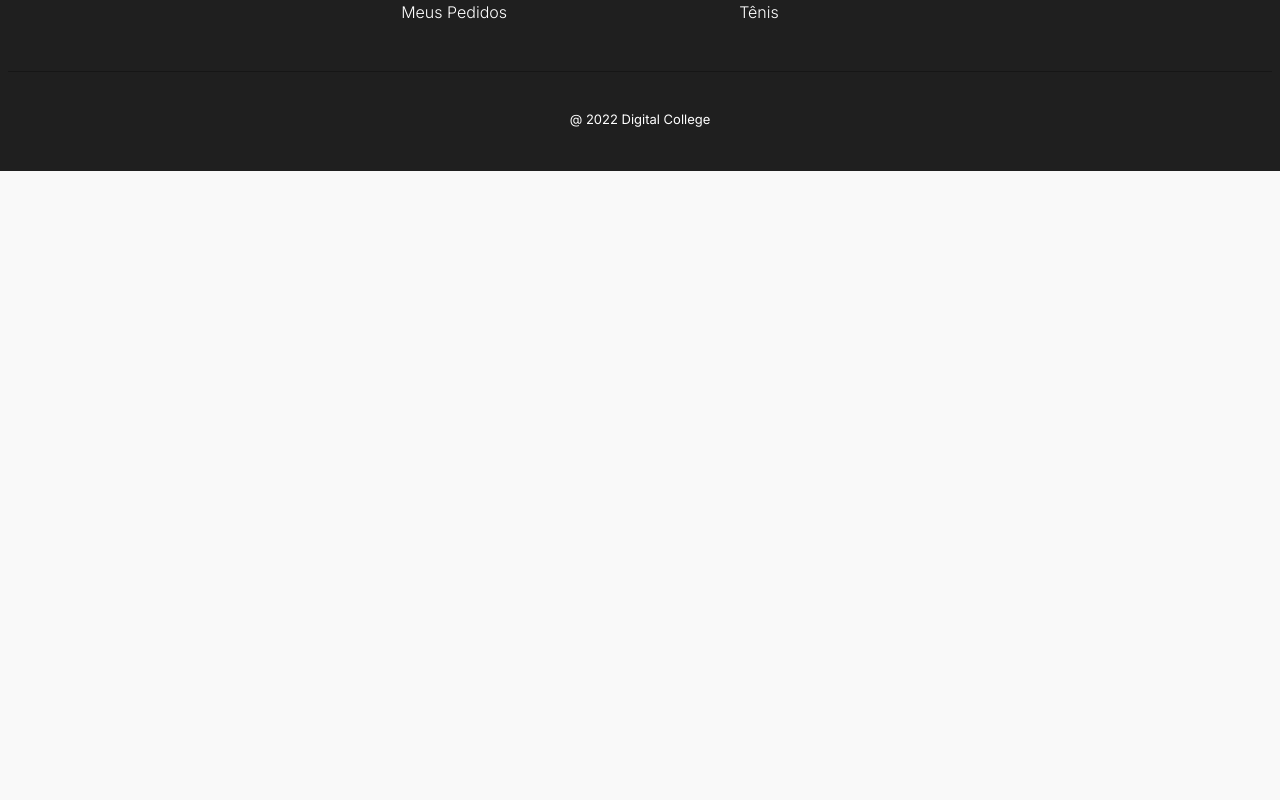
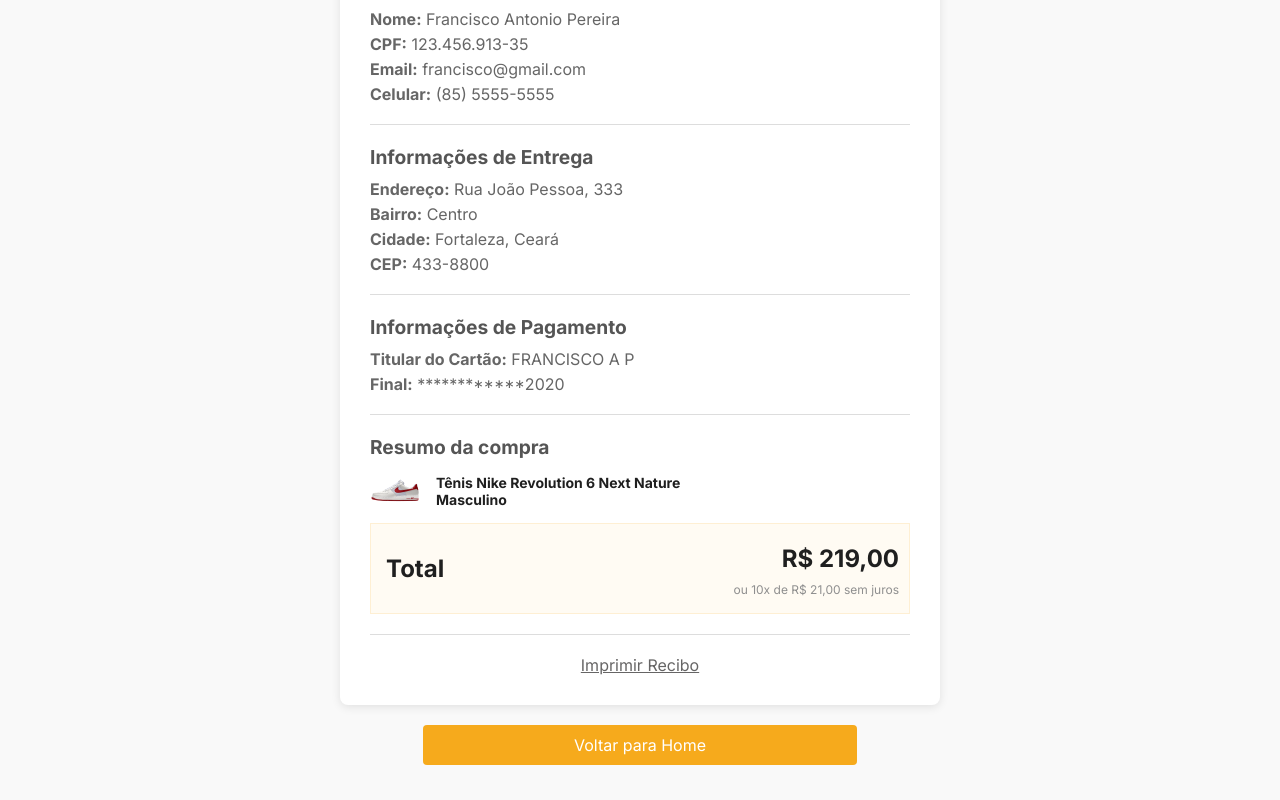
Before and after one commit to daviiisousa/Drip-store, a React (Vite) app: page /comprarFinalizada in a window 1280 px wide. Shown: the part 460-1260 px from the top of the page. Before the commit the page ends 800 px from the top, so only its background shows below. Built offline with nearby package versions, Linux system fonts and the light colour scheme; no server answers.

Commit message:
pagina finalizada

```diff
--- a/src/Pages/ComprarFinalizada/ComprarFinalizada.css
+++ b/src/Pages/ComprarFinalizada/ComprarFinalizada.css
@@ -0,0 +1,165 @@
+body {
+    background-color: #f9f9f9d7;
+    margin: 0;
+    padding: 0;
+  }
+
+  .receipt-container {
+    display: flex;
+    flex-direction: column;
+    justify-content: center;
+    align-items: center;
+    padding: 50px 20px;
+    min-height: calc(100vh - 160px);
+    box-sizing: border-box;
+  }
+
+
+  .receipt-card {
+    background: #fff;
+    border-radius: 8px;
+    box-shadow: 0 2px 10px rgba(0, 0, 0, 0.1);
+    padding: 30px;
+    width: 600px;
+    max-width: 90%;
+    margin: 0;
+  }
+
+
+  .top {
+    text-align: center;
+    margin-bottom: 20px;
+  }
+
+  .top h2 {
+    font-size: 1.6rem;
+    color: #333;
+  }
+
+  .emoji {
+    font-size: 2rem;
+  }
+
+  .section {
+    margin-bottom: 20px;
+  }
+
+  .section h3 {
+    font-size: 1.2rem;
+    color: #555;
+    margin-bottom: 10px;
+  }
+
+  .section p {
+    margin: 5px 0;
+    color: #666;
+  }
+
+  hr {
+    border: none;
+    border-top: 1px solid #ddd;
+    margin: 20px 0;
+  }
+
+  .product {
+    display: flex;
+    align-items: center;
+    gap: 15px;
+    color: #1F1F1F;
+    font-size: 14px;
+    font-weight: 700;
+  }
+
+  .product p {
+    color: #1F1F1F;
+
+  }
+
+  .product img {
+    width: auto;
+    height: auto;
+    object-fit: cover;
+    border-radius: 4px;
+  }
+
+  .total {
+    display: flex;
+    justify-content: space-between;
+    align-items: center;
+    padding: 10px 0;
+    background-color: #F6AA1C0D;
+    margin-top: 10px;
+    border: solid 1px #F6AA1C26;
+  }
+
+  .total h3 {
+    font-size: 24px;
+    margin: 5px 0;
+    align-items: left;
+    justify-content: right;
+    font-weight: bold;
+    padding: 15px;
+    color: #1F1F1F;
+
+  }
+
+  .total-price {
+    padding-right: 10px;
+  }
+
+  .total-price p {
+    font-weight: bold;
+    color: #1F1F1F;
+  }
+
+  .total small {
+    font-size: 12px;
+    color: #8F8F8F;
+    gap: 20px;
+  }
+
+  .total-number {
+    text-align: right;
+    color: #9d9d9d;
+    font-weight: bold;
+    font-size: 24px;
+  }
+
+  .button-container {
+    display: flex;
+    justify-content: center;
+    margin-top: 20px;
+  }
+
+  .print-button {
+    text-decoration: underline;
+    font-size: 16px;
+    cursor: pointer;
+    color: #666565;
+  }
+
+  .print-button:hover {
+    color: #232323;
+  }
+
+  .back-home-container {
+    display: flex;
+    justify-content: center;
+    margin-top: 20px;
+    width: 100%;
+  }
+
+  .back-button {
+    background-color: #F6AA1C;
+    color: #ffffff;
+    border: none;
+    border-radius: 4px;
+    padding: 10px 20px;
+    font-size: 16px;
+    cursor: pointer;
+    width: 35%; /* Ajusta o botão para ocupar toda a largura da div */
+  }
+
+  .back-button:hover {
+    background-color: #ffc107;
+  }
--- a/src/Pages/ComprarFinalizada/ComprarFinalizada.jsx
+++ b/src/Pages/ComprarFinalizada/ComprarFinalizada.jsx
@@ -11,7 +11,92 @@ export const ComprarFinalizada = () => {
                     <Header />
                 </header>
                 <main>
-                    <h1>comprar sucesso</h1>
+                <div className="receipt-container">
+      <div className="receipt-card">
+        <div className="top">
+          <img src="../../../public/emoji.png" alt="emoji1" />
+          <h2>Compra Realizada <br />
+            com sucesso!</h2>
+        </div>
+
+        <hr />
+
+        <div className="section">
+          <h3>Informações Pessoais</h3>
+          <p>
+            <strong>Nome:</strong> Francisco Antonio Pereira
+          </p>
+          <p>
+            <strong>CPF:</strong> 123.456.913-35
+          </p>
+          <p>
+            <strong>Email:</strong> francisco@gmail.com
+          </p>
+          <p>
+            <strong>Celular:</strong> (85) 5555-5555
+          </p>
+        </div>
+
+        <hr />
+
+        <div className="section">
+          <h3>Informações de Entrega</h3>
+          <p>
+            <strong>Endereço:</strong> Rua João Pessoa, 333
+          </p>
+          <p>
+            <strong>Bairro:</strong> Centro
+          </p>
+          <p>
+            <strong>Cidade:</strong> Fortaleza, Ceará
+          </p>
+          <p>
+            <strong>CEP:</strong> 433-8800
+          </p>
+        </div>
+
+        <hr />
+
+        <div className="section">
+          <h3>Informações de Pagamento</h3>
+          <p>
+            <strong>Titular do Cartão:</strong> FRANCISCO A P
+          </p>
+          <p>
+            <strong>Final:</strong> ************2020
+          </p>
+        </div>
+
+        <hr />
+
+        <div className="section">
+          <h3>Resumo da compra</h3>
+          <div className="product">
+            <img
+              src="../../../public/Shoes.png"
+              alt="Shoes"
+            />
+            <p>Tênis Nike Revolution 6 Next Nature <br />Masculino</p>
+          </div>
+          <div className="total">
+            <h3>Total</h3>
+                <div className="total-price">
+                <p className="total-number">R$ 219,00</p>
+                <small>ou 10x de R$ 21,00 sem juros</small>
+                </div>
+          </div>
+        </div>
+
+        <hr />
+
+        <div className="button-container">
+         <a className="print-button">Imprimir Recibo</a>
+        </div>
+    </div>
+    <div className="back-home-container">
+    <button className="back-button">Voltar para Home</button>
+    </div>
+</div>
 </main>
 <footer>
 <Footer />
```
Also changed, not shown: public/Shoes.png (added), public/emoji.png (added). Lines whose indentation alone changed are shown as unchanged.
